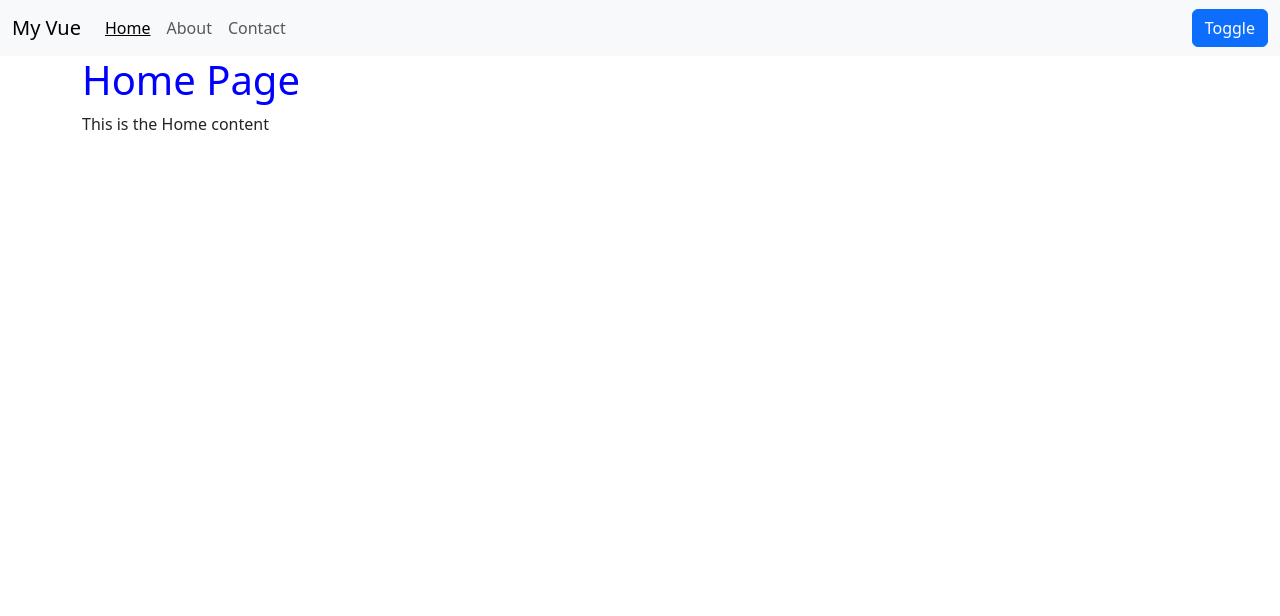
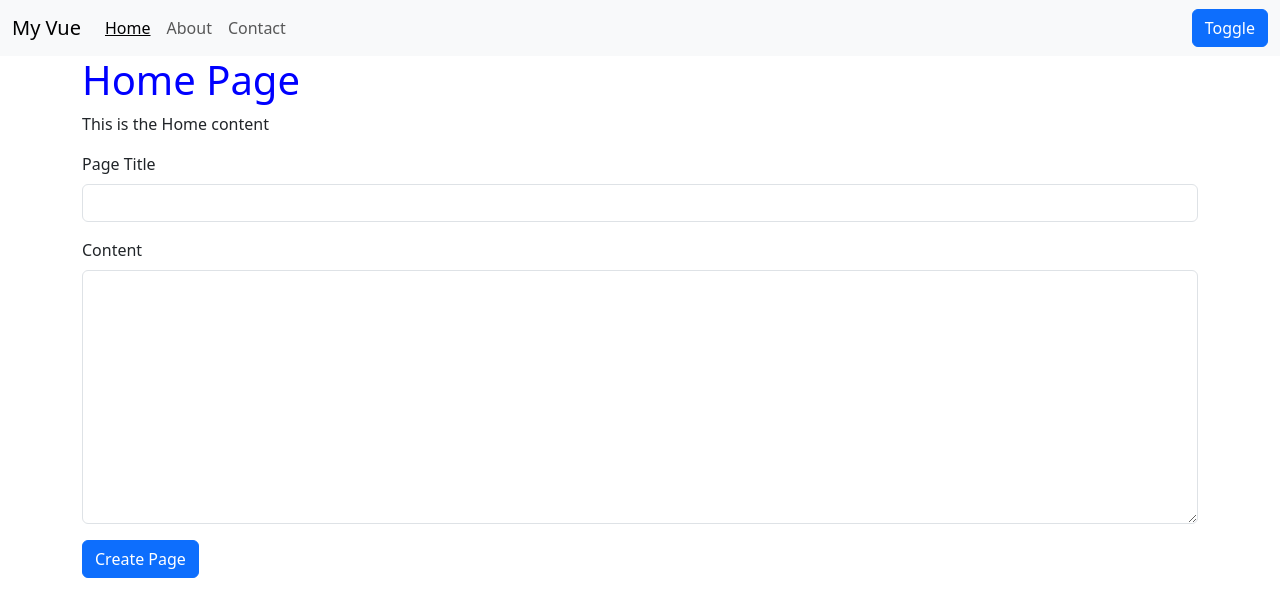
Before and after one commit to MirzArchive/Learning-Vue.js, a Vue app: page / in a window 1280 px wide. Shown: the top 616 px of the page. Built offline with nearby package versions, Linux system fonts and the light colour scheme.

Commit message:
`feat:` Complete Chapter 16: Working with Forms

```diff
--- a/src/App.vue
+++ b/src/App.vue
@@ -1,17 +1,28 @@
 <template>
-  <navbar :pages="pages" :active-page="activePage" :nav-page-click="(key) => activePage = key"></navbar>
-  <page-viewer :page="pages[activePage]" v-if="pages != null"></page-viewer>
+  <Navbar
+    :pages="pages"
+    :active-page="activePage"
+    :nav-page-click="(key) => activePage = key"
+  ></Navbar>
+  <PageViewer
+    :page="pages[activePage]"
+    v-if="pages != null"
+  ></PageViewer>
+
+  <CreatePage :page-created="createPage"></CreatePage>
 </template>
 
 <script>
 import Navbar from './components/NavBar.vue';
 import PageViewer from './components/PageViewer.vue';
+import CreatePage from './components/CreatePage.vue';
 import '../node_modules/bootstrap/dist/css/bootstrap.css'
 
 export default {
   components: {
     Navbar,
-    PageViewer
+    PageViewer,
+    CreatePage
   },
   created() {
     this.setPages()
@@ -28,6 +39,9 @@ export default {
       let data = await res.json()
 
       this.pages = data
+    },
+    createPage(pageObj) {
+      console.log(pageObj);
     }
   }
 }
--- /dev/null
+++ b/src/components/CreatePage.vue
@@ -0,0 +1,51 @@
+<template>
+	<div class="container mb-3">
+		<form action="">
+			<div class="mb-3">
+				<div class="form-label">Page Title</div>
+				<input
+					type="text"
+					name=""
+					id=""
+					class="form-control"
+					v-model="pageTitle"
+				>
+			</div>
+			<div class="mb-3">
+				<label
+					for=""
+					class="form-label"
+				>Content</label>
+				<textarea
+					type="text"
+					class="form-control"
+					name=""
+					id=""
+					cols="30"
+					rows="10"
+					v-model="pageContent"
+				></textarea>
+			</div>
+			<div class="mb-3">
+				<button
+					class="btn btn-primary"
+					@click.prevent="pageCreated({pageTitle, pageContent})"
+				>Create Page</button>
+			</div>
+		</form>
+	</div>
+</template>
+
+<script>
+	export default {
+		props: ['pageCreated'],
+		data() {
+			return {
+				pageTitle: '',
+				pageContent: ''
+			}
+		}
+	}
+</script>
+
+<style scoped></style>
```
